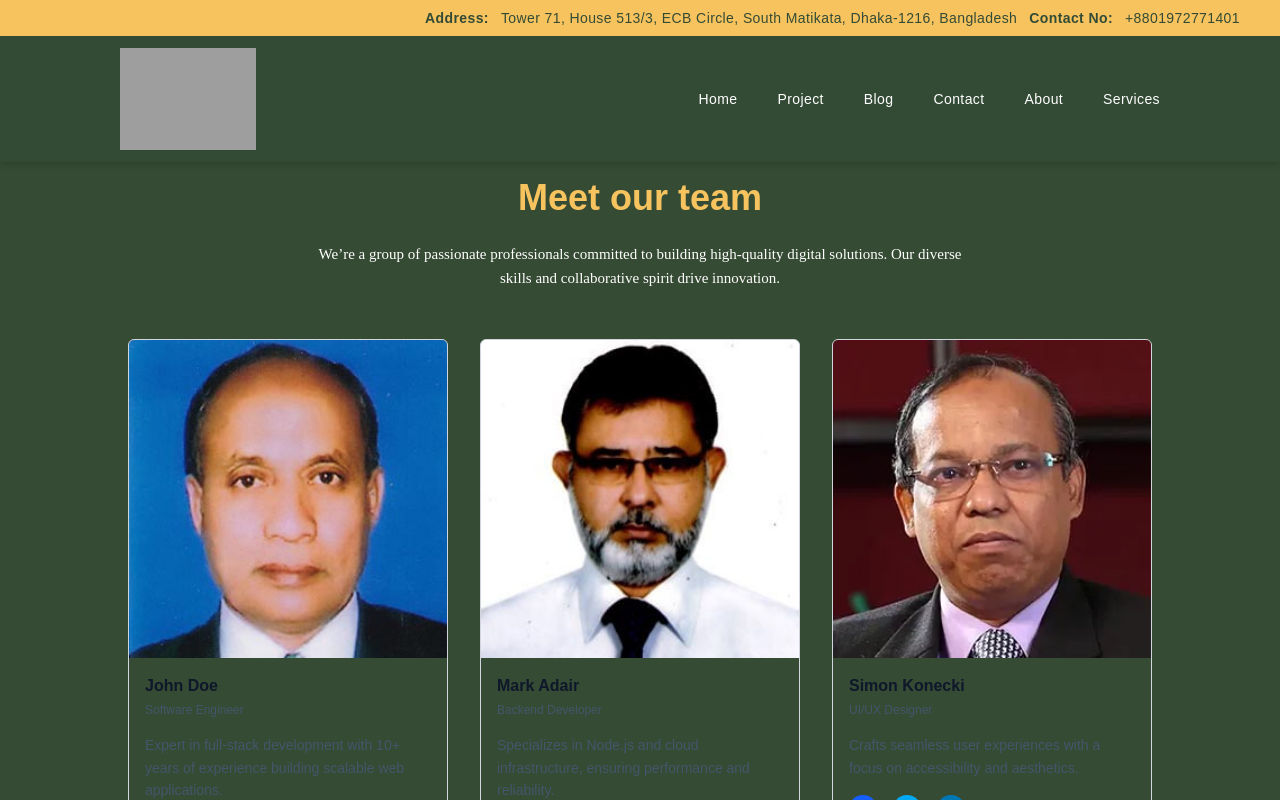
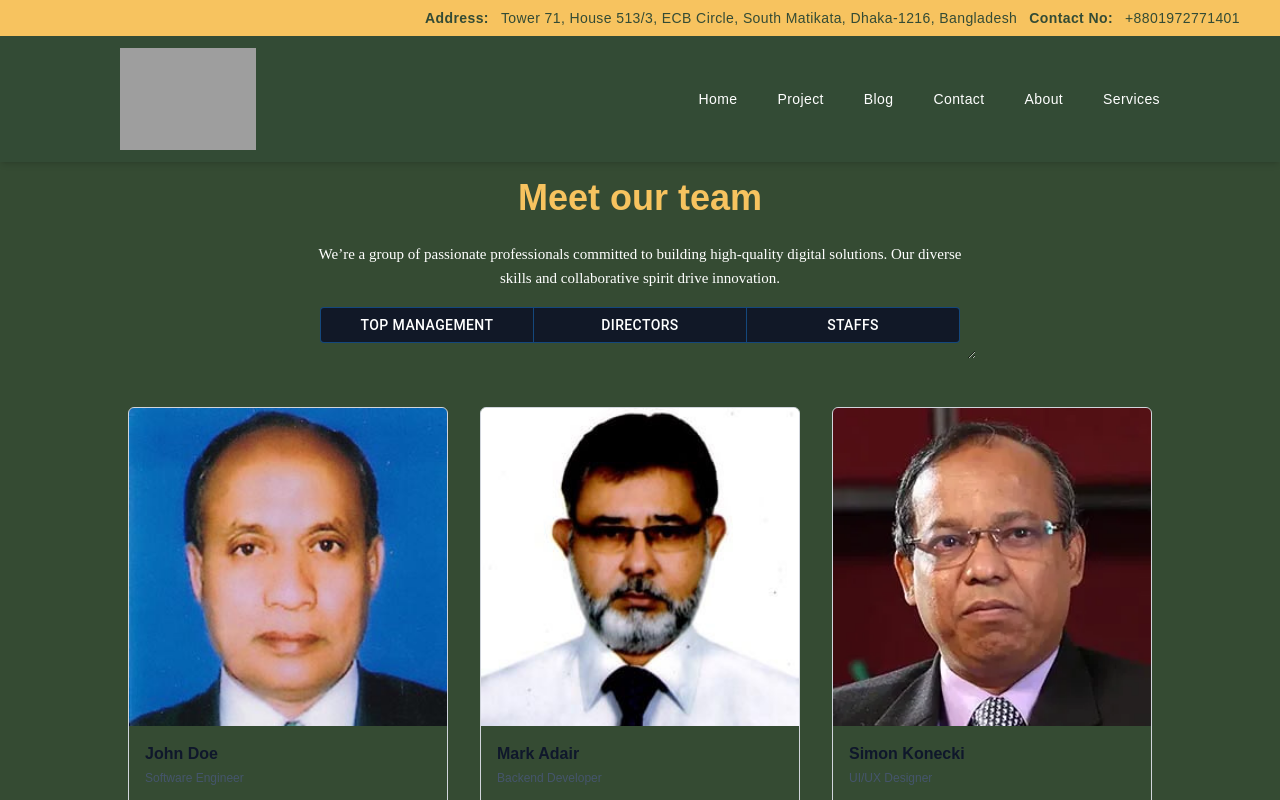
Before and after one commit to Ali-awesome/pbal, a Next.js app: page /Team in a window 1280 px wide. Shown: the top 800 px of the page. Built offline with nearby package versions, Linux system fonts and the light colour scheme; grey boxes are pictures that could not be loaded.

Commit message:
Components Added

```diff
--- a/src/app/Gallery/page.tsx
+++ b/src/app/Gallery/page.tsx
@@ -1,5 +1,5 @@
 import React from "react";
-import GalleryNav from "@/app/components/GalleryNav";
+import FlexButtonGroup from "@/app/components/FlexButtonGroup";
 import Project from "@/app/ProjectLocation/page";
 
 interface Photos {
@@ -14,6 +14,18 @@ interface Photos {
 const Gallery: React.FC = async () => {
   const res = await fetch("https://picsum.photos/v2/list");
   const photos: Photos[] = await res.json();
+
+  const buttonOptions = [
+    {
+      label: "Completed",
+    },
+    {
+      label: "Ongoing",
+    },
+    {
+      label: "Upcoming",
+    },
+  ];
 
   return (
     <section>
@@ -30,7 +42,7 @@ const Gallery: React.FC = async () => {
           </div>
         </div>
         <div className="w-2xl mx-auto">
-          <GalleryNav />
+          <FlexButtonGroup options={buttonOptions} />
         </div>
         {/* <nav className="w-full mb-4 text-white ">
           <ul className="flex flex-wrap items-center justify-center gap-4">
--- /dev/null
+++ b/src/app/Services/page.tsx
@@ -0,0 +1,21 @@
+import React from "react";
+import { motion } from "framer-motion";
+import FlexButtonGroup from "@/app/components/FlexButtonGroup";
+
+const Services: React.FC = () => {
+    const buttonOptions = [
+        {
+        label: "Fisheries",
+        },
+        {
+        label: "Hatcheries",
+        },
+    ];
+  return (
+    <section>
+      <FlexButtonGroup options={buttonOptions} />
+    </section>
+  );
+};
+
+export default Services;
--- a/src/app/Team/page.tsx
+++ b/src/app/Team/page.tsx
@@ -1,7 +1,19 @@
 import React from "react";
+import FlexButtonGroup from "@/app/components/FlexButtonGroup";
 import { motion } from "framer-motion";
 
 const Team: React.FC = () => {
+  const buttonOptions = [
+    {
+      label: "Top Management",
+    },
+    {
+      label: "Directors",
+    },
+    {
+      label: "Staffs",
+    },
+  ];
   return (
     <section>
       <div className="py-4">
@@ -16,7 +28,9 @@ const Team: React.FC = () => {
               collaborative spirit drive innovation.
             </p>
           </div>
-
+          <div className="w-2xl mx-auto">
+            <FlexButtonGroup options={buttonOptions} />
+          </div>
           <div className="grid lg:grid-cols-3 md:grid-cols-2 gap-8 max-md:justify-center mt-12 max-md:max-w-xs mx-auto">
             <div className="border border-gray-300 rounded-md overflow-hidden">
               <div className="w-full aspect-square bg-gray-50">
--- /dev/null
+++ b/src/app/components/FlexButtonGroup.tsx
@@ -0,0 +1,45 @@
+"use client";
+import * as React from "react";
+import Button from "@mui/material/Button";
+import ButtonGroup from "@mui/material/ButtonGroup";
+
+interface ButtonOption {
+  label: string;
+}
+
+interface FlexButtonGroupProps {
+  options: ButtonOption[];
+}
+
+const FlexButtonGroup: React.FC<FlexButtonGroupProps> = ({ options }) => {
+  return (
+    <ButtonGroup
+      aria-label="flex button group"
+      sx={{
+        p: 2,
+        maxWidth: "100%",
+        overflow: "auto",
+        resize: "horizontal",
+      }}
+      fullWidth
+    >
+      {options.map((option, index) => (
+        <Button
+          key={index}
+          sx={{
+            flex: 1,
+            backgroundColor: "#111827",
+            color: "#fff",
+            "&:hover": {
+              backgroundColor: "#1f2937",
+            },
+          }}
+        >
+          {option.label}
+        </Button>
+      ))}
+    </ButtonGroup>
+  );
+};
+
+export default FlexButtonGroup;
--- a/src/app/components/GalleryNav.tsx
+++ /dev/null
@@ -1,31 +0,0 @@
-"use client";
-import * as React from "react";
-import Button from "@mui/material/Button";
-import ButtonGroup from "@mui/material/ButtonGroup";
-
-export default function FlexButtonGroup() {
-  return (
-    <ButtonGroup
-      aria-label="flex button group"
-      sx={{
-        p: 2,
-        maxWidth: "100%",
-        overflow: "auto",
-        resize: "horizontal",
-        color: "#1a202c",
-        varient:"solid",
-      }}
-      fullWidth
-    >
-      <Button className=" text-white" sx={{ flex: 1 }}>
-        Completed
-      </Button>
-      <Button className="bg-gray-900 text-white" sx={{ flex: 1 }}>
-        Ongoing
-      </Button>
-      <Button className="bg-gray-900 text-white" sx={{ flex: 1 }}>
-        Upcoming
-      </Button>
-    </ButtonGroup>
-  );
-}
--- a/src/app/layout.tsx
+++ b/src/app/layout.tsx
@@ -2,7 +2,7 @@ import type { Metadata } from "next";
 import { Geist, Geist_Mono } from "next/font/google";
 import "./globals.css";
 import Header from "@/app/components/Navbar";
-import Footer from "@/app/components/Footer";
+import Footer from "@/app/Footer/page";
 
 const geistSans = Geist({
   variable: "--font-geist-sans",
```
Also changed, not shown: src/app/Footer/page.tsx (renamed from src/app/components/Footer.tsx).
